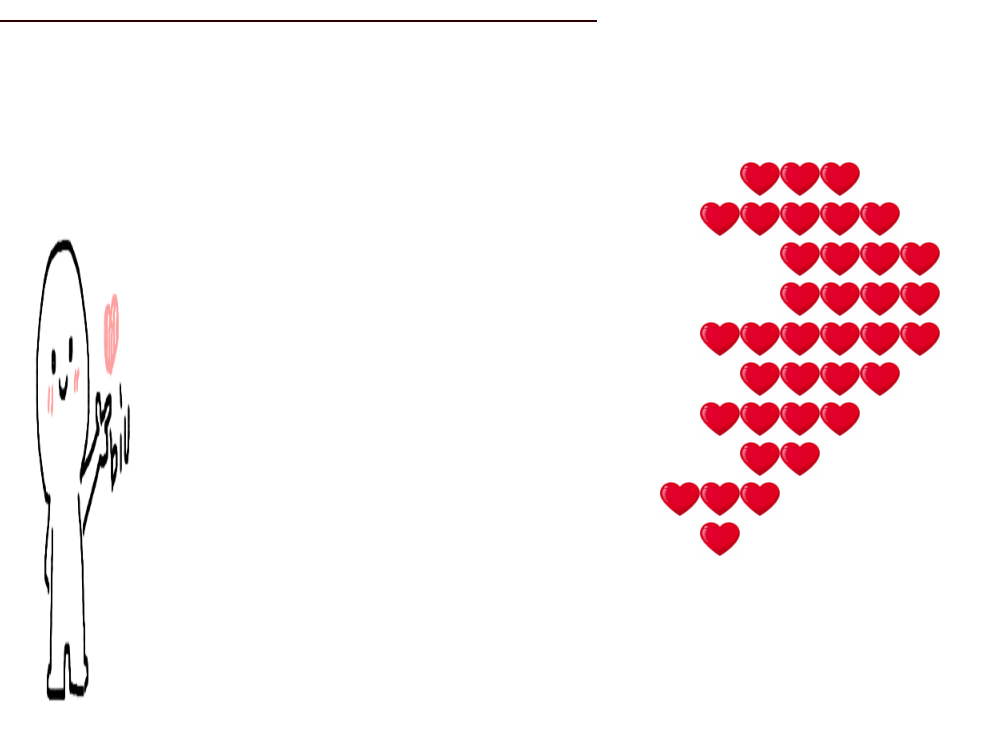
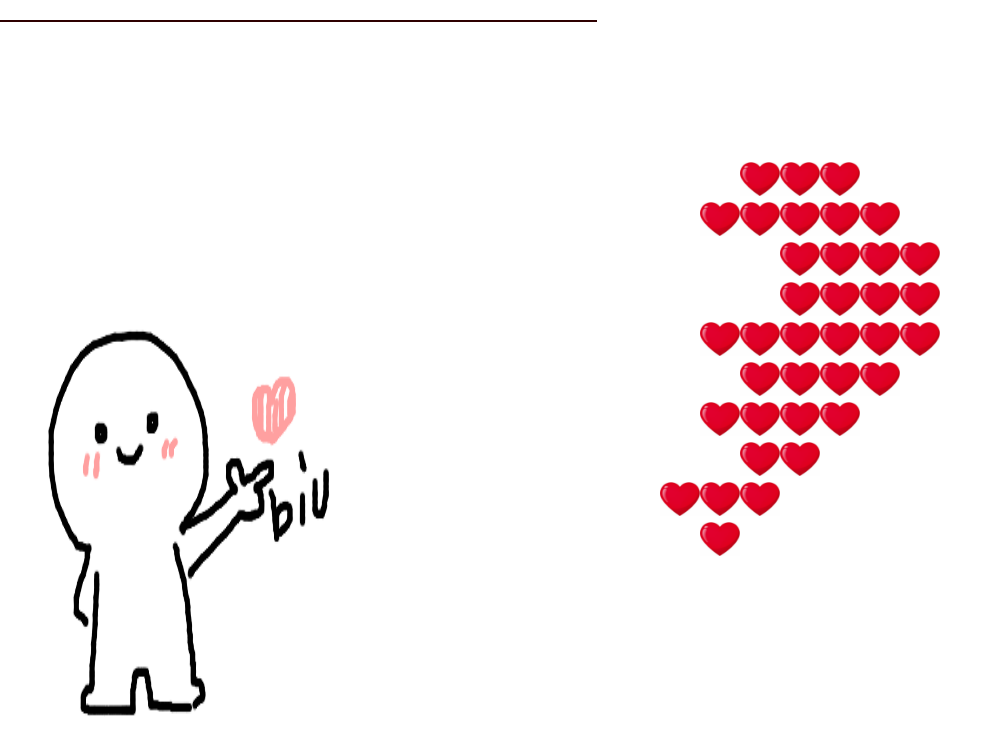
Before and after one commit to Bell0-0/valgo-vrga, a plain HTML site: page index.html in a window 1280 px wide. Both pictures are taken after a click on the button "PRESIONAME". Shown: the whole page, without its empty margins (0-1003 px from the left). Drawn offline with Linux system fonts and the light colour scheme.

Commit message:
Update love.css

```diff
--- a/css/love.css
+++ b/css/love.css
@@ -239,8 +239,8 @@ body {
   bottom: 10px;  /* 10px desde abajo */
   left: 30px;    /* 10px desde la izquierda */
   display: none; /* oculto por defecto */
-  width: 100px;  /* tamaño ajustable */
-  height: 600px;
+  width: 300px;  /* tamaño ajustable */
+  height: 500px;
   z-index: 1000; /* para que quede encima de otros elementos */
 }
 #linea {
```
